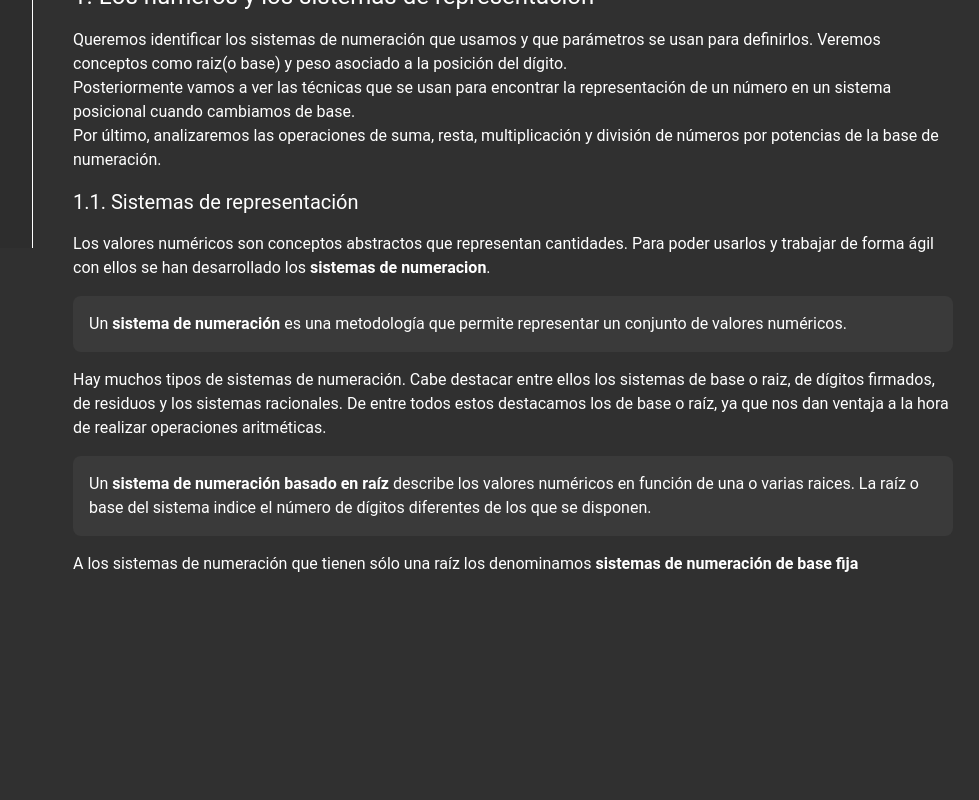
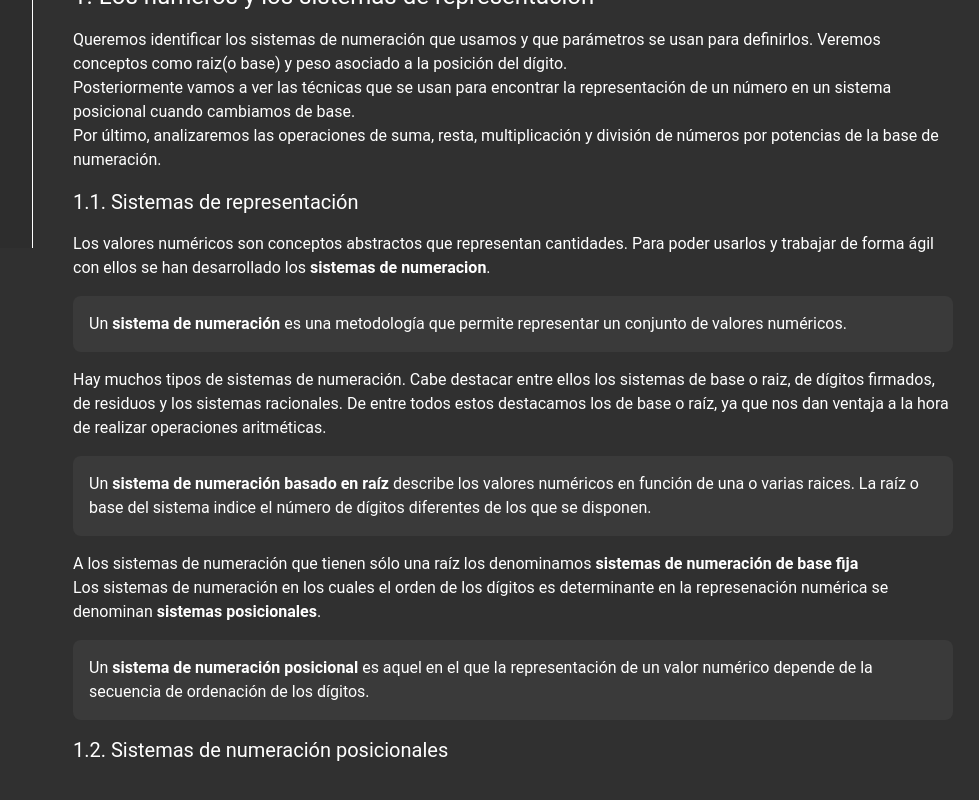
Before and after one commit to abravo83/angular-fundamentos-computacion, an Angular app: page /representacion-informacion in a window 1280 px wide. Shown: the part 552-1352 px from the top of the page, without its empty margins (127-1106 px from the left). Before the commit the page ends 1148 px from the top, so only its background shows below. Built offline with nearby package versions, Linux system fonts and the light colour scheme.

Commit message:
Agregar enlaces y contenido sobre sistemas de numeración posicionales

```diff
--- a/src/app/pages/representacion-informacion/representacion-informacion.html
+++ b/src/app/pages/representacion-informacion/representacion-informacion.html
@@ -17,7 +17,10 @@
             </a>
         </li>
           <li class="toc__item">
-          > 1.2. Sistemas de numeración posicionales</li>
+            <a [routerLink]="[]" fragment="1_2_sistemas_posicionales">
+              > 1.2. Sistemas de numeración posicionales
+            </a>
+          </li>
           <li class="toc__item">
           > 1.3. Cambios de base</li>
             <ul class="toc__third_list ml-6">
@@ -66,7 +69,16 @@
         <p class="article__paragraph">
           A los sistemas de numeración que tienen sólo una raíz los denominamos <span class="font-bold">sistemas de numeración de base fija</span>
         </p>
+        <p class="article__paragraph">Los sistemas de numeración en los cuales el orden de los dígitos es determinante en la represenación numérica se denominan <span class="font-bold">sistemas posicionales</span>.</p>
+        <div class="article__content_box">
+          <p>Un <span class="font-bold">sistema de numeración posicional</span> es aquel en el que la representación de un valor numérico depende de la secuencia de ordenación de los dígitos.</p>
+          </div>
       </div>
+    </article>
+    <article>
+      <header class="article__header">
+        <h4 id="1_2_sistemas_posicionales" class="text-xl">1.2. Sistemas de numeración posicionales</h4>
+      </header>
     </article>
     <footer></footer>
   </section>
```
